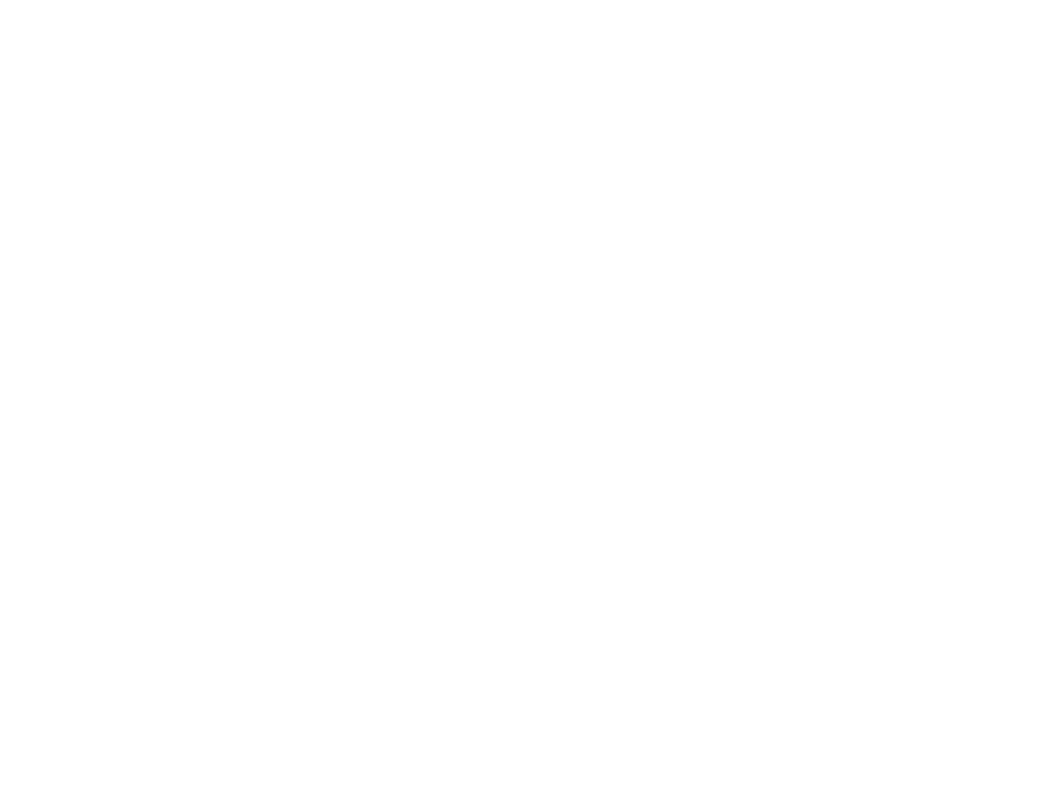
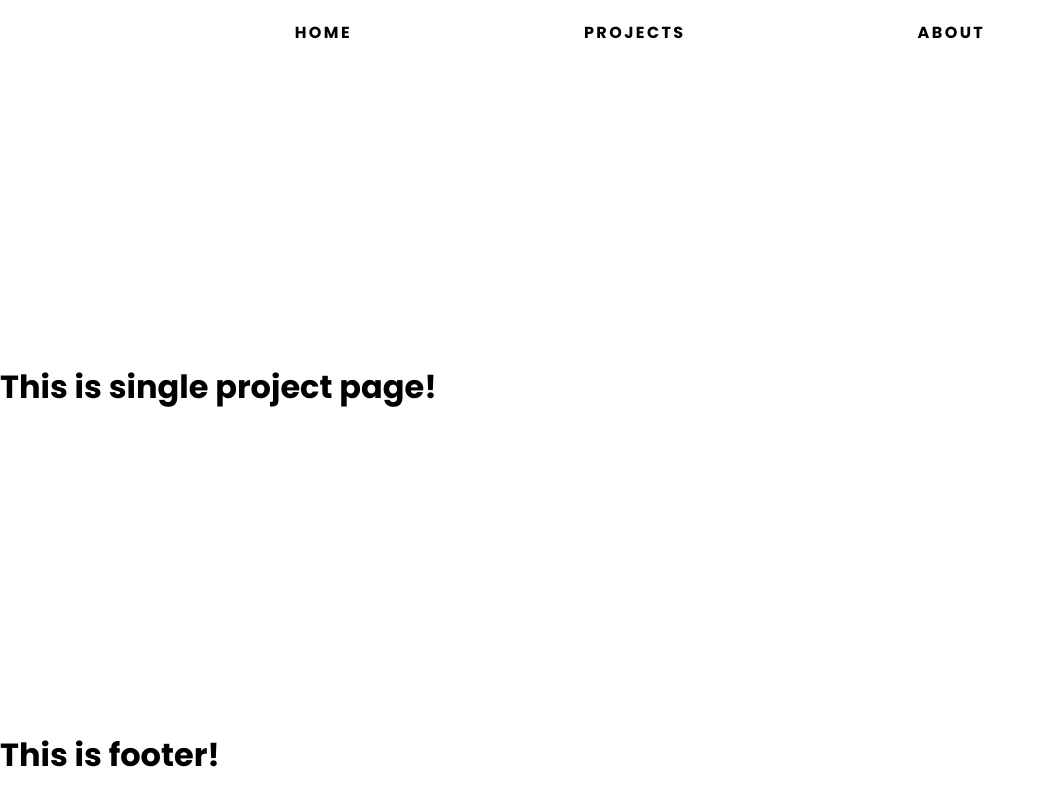
Before and after one commit to anndimi/portfolio-annadimi, a React (Create React App) app in the folder frontend/: page /projects/1 in a window 1280 px wide. Before the commit this address had no page. Shown: the whole page, without its empty margins (0-1046 px from the left). Built offline with nearby package versions, Linux system fonts and the light colour scheme.

Commit message:
backend - functionality to get user information, functionality to combine github repo with database repo, frontend - added pages and elements, started styling

```diff
--- a/frontend/package.json
+++ b/frontend/package.json
@@ -6,10 +6,12 @@
     "@testing-library/jest-dom": "^5.16.4",
     "@testing-library/react": "^13.2.0",
     "@testing-library/user-event": "^13.5.0",
+    "dayjs": "^1.11.2",
     "react": "^18.1.0",
     "react-dom": "^18.1.0",
     "react-router-dom": "^6.3.0",
     "react-scripts": "5.0.1",
+    "styled-components": "^5.3.5",
     "web-vitals": "^2.1.4"
   },
   "scripts": {
--- a/frontend/src/App.css
+++ b/frontend/src/App.css
@@ -1,38 +1,6 @@
 .App {
-  text-align: center;
-}
-
-.App-logo {
-  height: 40vmin;
-  pointer-events: none;
-}
-
-@media (prefers-reduced-motion: no-preference) {
-  .App-logo {
-    animation: App-logo-spin infinite 20s linear;
-  }
-}
-
-.App-header {
-  background-color: #282c34;
-  min-height: 100vh;
   display: flex;
   flex-direction: column;
-  align-items: center;
-  justify-content: center;
-  font-size: calc(10px + 2vmin);
-  color: white;
+  justify-content: space-between;
+  height: 100vh;
 }
-
-.App-link {
-  color: #61dafb;
-}
-
-@keyframes App-logo-spin {
-  from {
-    transform: rotate(0deg);
-  }
-  to {
-    transform: rotate(360deg);
-  }
-}
--- a/frontend/src/App.js
+++ b/frontend/src/App.js
@@ -1,15 +1,25 @@
 import React from 'react'
 import { BrowserRouter, Routes, Route } from 'react-router-dom'
+import NavBar from './elements/Navbar'
 import Home from './pages/Home'
+import ProjectsPage from './pages/ProjectsPage'
+import ProjectPage from './pages/ProjectPage'
+import About from './pages/About'
+import Footer from './elements/Footer'
 import './App.css'
 
 const App = () => {
   return (
     <div className="App">
       <BrowserRouter>
+        <NavBar />
         <Routes>
-          <Route path="/" element={<Home />}></Route>
+          <Route path="/" element={<Home />} />
+          <Route path="/projects" element={<ProjectsPage />} />
+          <Route path="/projects/:name" element={<ProjectPage />} />
+          <Route path="/about" element={<About />} />
         </Routes>
+        <Footer />
       </BrowserRouter>
     </div>
   )
--- /dev/null
+++ b/frontend/src/elements/Footer.js
@@ -0,0 +1,11 @@
+import React from 'react'
+
+const Footer = () => {
+  return (
+    <>
+      <h1>This is footer!</h1>
+    </>
+  )
+}
+
+export default Footer
--- /dev/null
+++ b/frontend/src/elements/Navbar.js
@@ -0,0 +1,53 @@
+import React from 'react'
+import { Link } from 'react-router-dom'
+import styled from 'styled-components'
+
+const NavBar = () => {
+  return (
+    <>
+      <NavbarContainer>
+        <Link to="/">Home</Link>
+        <Link to="/projects">Projects</Link>
+        <Link to="/about">About</Link>
+      </NavbarContainer>
+    </>
+  )
+}
+
+export default NavBar
+
+const NavbarContainer = styled.div`
+  display: flex;
+  justify-content: space-around;
+  align-items: center;
+  gap: 15vw;
+  height: 8vh;
+  margin: 0 auto;
+  a {
+    color: black;
+    text-transform: uppercase;
+    text-decoration: none;
+    letter-spacing: 0.15em;
+    font-weight: bold;
+    display: inline-block;
+    padding: 15px 20px;
+    position: relative;
+  }
+  a:after {
+    background: none repeat scroll 0 0 transparent;
+    bottom: 0;
+    content: "";
+    display: block;
+    height: 2px;
+    left: 50%;
+    position: absolute;
+    background: black;
+    transition: width 0.3s ease 0s, left 0.3s ease 0s;
+    width: 0;
+  }
+  a:hover:after {
+    width: 100%;
+    left: 0;
+  }
+  }
+`
--- /dev/null
+++ b/frontend/src/pages/About.js
@@ -0,0 +1,11 @@
+import React from 'react'
+
+const About = () => {
+  return (
+    <>
+      <h1>This is me!</h1>
+    </>
+  )
+}
+
+export default About
--- a/frontend/src/pages/Home.js
+++ b/frontend/src/pages/Home.js
@@ -2,11 +2,18 @@ import React, { useEffect, useState } from 'react'
 
 const Home = () => {
   const [projects, setProjects] = useState([])
+  const [user, setUser] = useState({})
 
   useEffect(() => {
     fetch('http://localhost:8080/projects')
       .then((res) => res.json())
       .then((data) => setProjects(data))
+  }, [])
+
+  useEffect(() => {
+    fetch('http://localhost:8080/user')
+      .then((res) => res.json())
+      .then((data) => setUser(data))
   }, [])
 
   const featuredProjects = projects.filter(
@@ -16,7 +23,13 @@ const Home = () => {
   if (featuredProjects) {
     return (
       <>
-        <h1>These are projects! Yay!</h1>
+        <h1>This is homepage! Yay!</h1>
+        <span>{user.login}</span>
+        <img
+          src={user.avatar_url}
+          alt="Anna Dimitrakopoulos"
+          style={{ width: 300 }}
+        />
         {featuredProjects.map((project) => (
           <div key={project.name}>
             <h2>{project.name}</h2>
--- /dev/null
+++ b/frontend/src/pages/ProjectPage.js
@@ -0,0 +1,11 @@
+import React from 'react'
+
+const ProjectPage = () => {
+  return (
+    <>
+      <h1>This is single project page!</h1>
+    </>
+  )
+}
+
+export default ProjectPage
--- /dev/null
+++ b/frontend/src/pages/ProjectsPage.js
@@ -0,0 +1,11 @@
+import React from 'react'
+
+const ProjectsPage = () => {
+  return (
+    <>
+      <h1>This is all projects page!</h1>
+    </>
+  )
+}
+
+export default ProjectsPage
```
Also changed, not shown: frontend/src/elements/Loader.js (added, +11 -0 lines), 2 other files (tests, documents, lock files or other folders).
